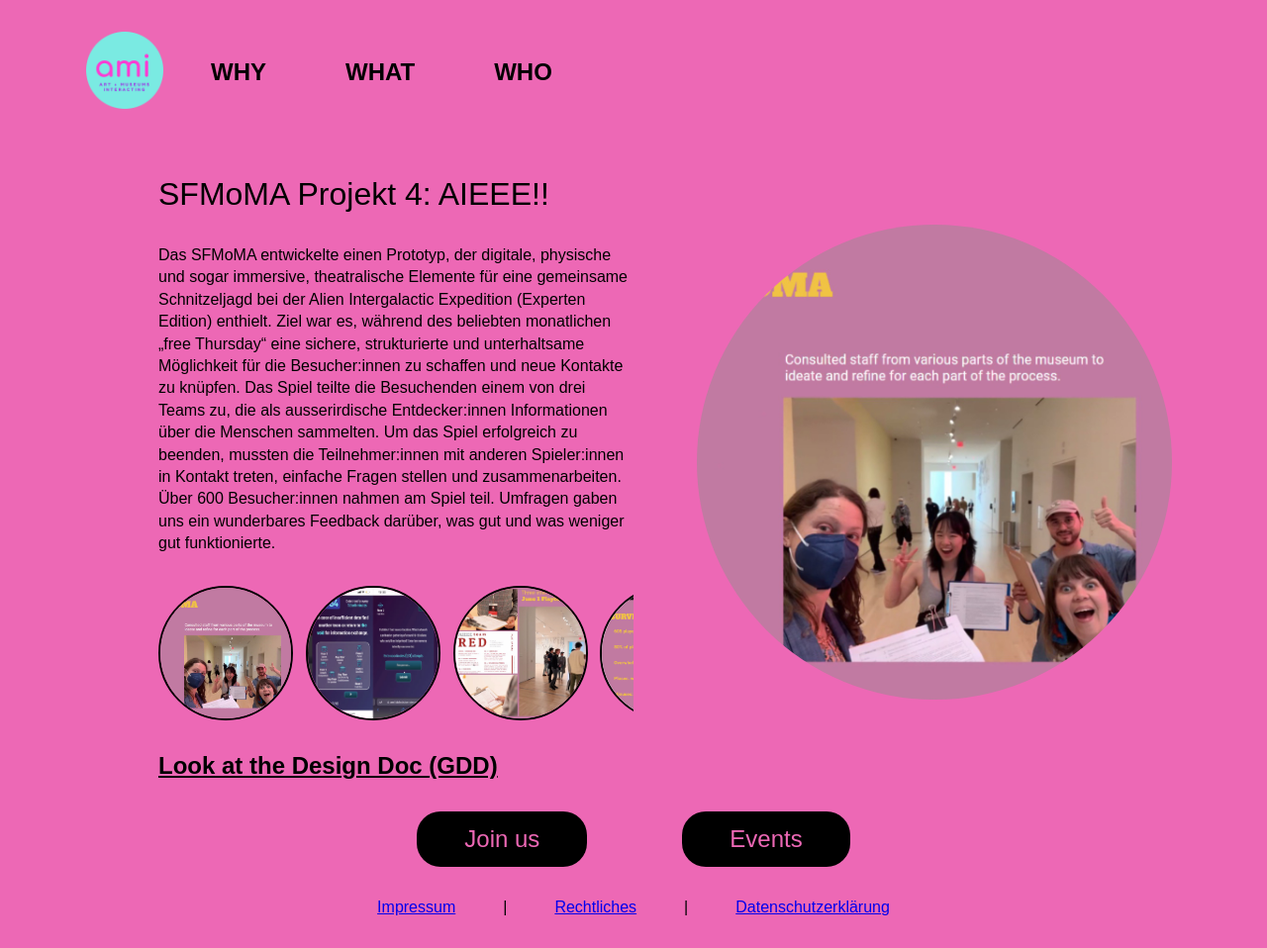
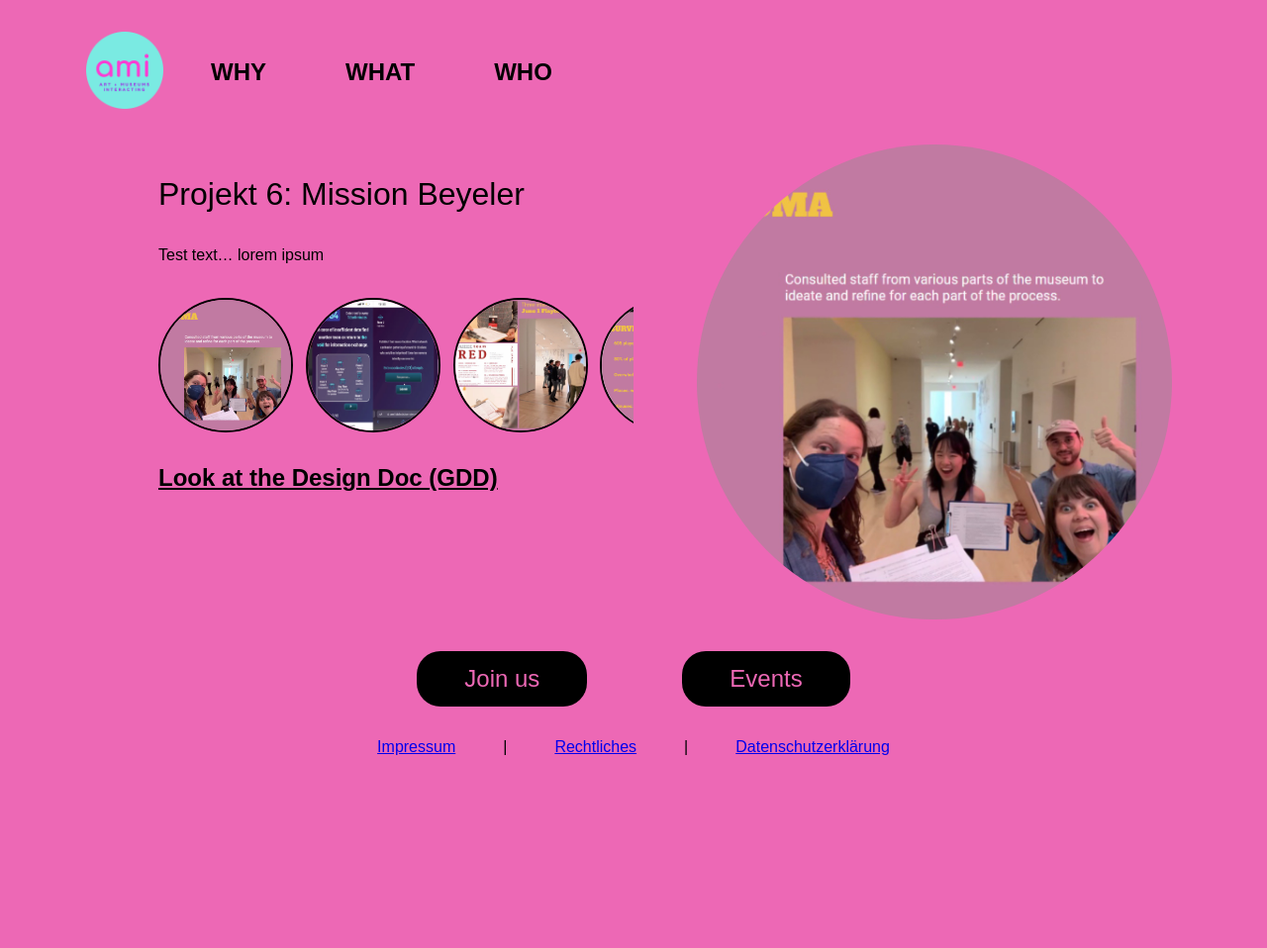
Before and after one commit to FableVision/ami-website, a Jekyll site: the page built from _projects/2023-01-08_Creaviva_02.md, in a window 1280 px wide. Shown: the whole page at 99% size. Built offline with Jekyll 4.4.1, drawn with Linux system fonts in a browser that asks for light colours; after the commit the page ends 900 px from its top, so only the background shows below that.

Commit message:
Update 2023-01-06-Mission Beyeler
testing a new circle on the what page

```diff
--- a/_projects/2023-01-08_Creaviva_02.md
+++ b/_projects/2023-01-08_Creaviva_02.md
@@ -1,11 +1,11 @@
 ---
-title: "SFMoMA Projekt 4: AIEEE!!"
+title: "Projekt 6: Mission Beyeler"
 year: 2023
 lang: en
 assets_folder: 'sfmoma-projekt-4-aieee'
-thumbnail: "SFMoMA_web_thumbnail.tif"
+thumbnail: "Beyeler Stamps.png"
 carousel: ["SFMoMA_web_1.jpg","SFMoMA_web_2.png","SFMoMA_web_3.jpg","SFMoMA_web_4.png","SFMoMA_web_5.jpeg","SFMoma_web_6.jpeg","SFMoMA_web_7.jpg","SFMoMA_web_8.jpeg","SFMoMA_web_9.png"]
 design_doc: https://www.fablevision.com/
 ---
 
-Das SFMoMA entwickelte einen Prototyp, der digitale, physische und sogar immersive, theatralische Elemente für eine gemeinsame Schnitzeljagd bei der Alien Intergalactic Expedition (Experten Edition) enthielt. Ziel war es, während des beliebten monatlichen „free Thursday“ eine sichere, strukturierte und unterhaltsame Möglichkeit für die Besucher:innen zu schaffen und neue Kontakte zu knüpfen. Das Spiel teilte die Besuchenden einem von drei Teams zu, die als ausserirdische Entdecker:innen Informationen über die Menschen sammelten. Um das Spiel erfolgreich zu beenden, mussten die Teilnehmer:innen mit anderen Spieler:innen in Kontakt treten, einfache Fragen stellen und zusammenarbeiten. Über 600 Besucher:innen nahmen am Spiel teil. Umfragen gaben uns ein wunderbares Feedback darüber, was gut und was weniger gut funktionierte.
+Test text... lorem ipsum
```
